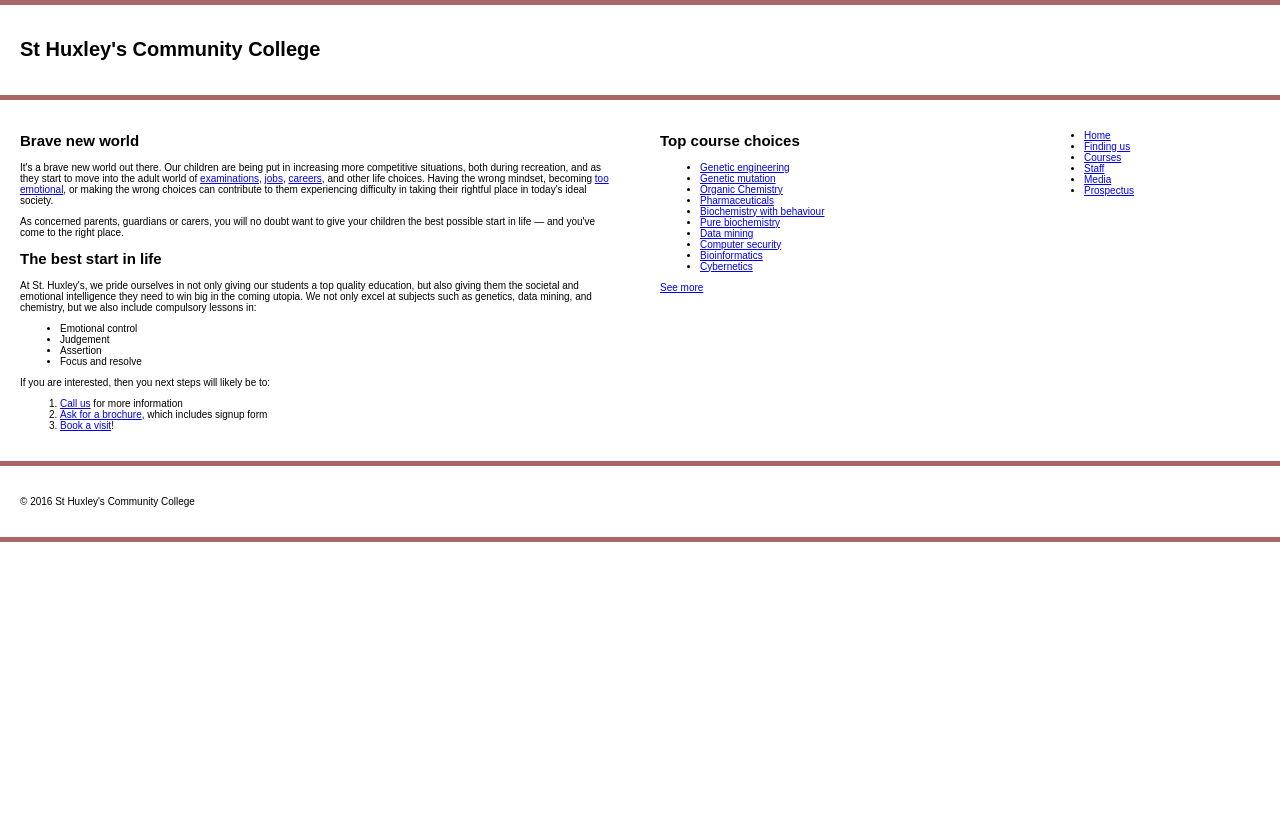
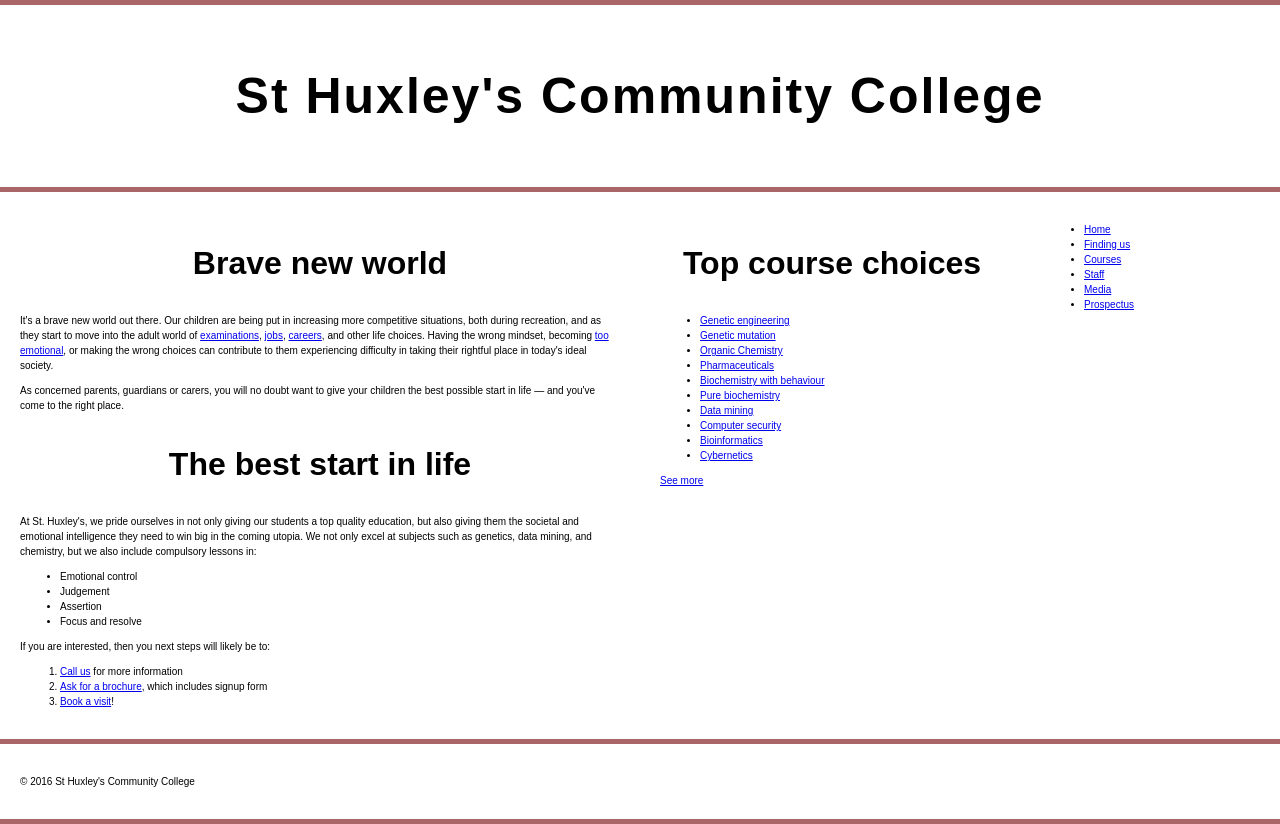
Before and after one commit to awinooliyo/MDN-Excercises, a plain HTML site: page index.html in a window 1280 px wide. Before the commit the page ends 800 px from the top, so only its background shows below. Drawn offline with Linux system fonts and the light colour scheme.

Commit message:
new changes

```diff
--- a/style.css
+++ b/style.css
@@ -59,3 +59,31 @@ html{
     font-family: "Plus Jakarta Sans", sans-serif;
     font-size: 10px;
 }
+
+h1, h2 {
+  font-family: "Plus Jakarta Sans", sans-serif;
+  font-weight: 800;
+  text-align: center;
+}
+
+h1 {
+  font-size: 5rem;
+  letter-spacing: 2px;
+}
+
+h2{
+  font-size: 3.2rem;
+}
+
+body{
+  line-height: 1.5;
+  word-spacing: normal;
+}
+
+section>h2>p {
+  text-indent: 20px;
+}
+
+a:visited {
+
+}
```
